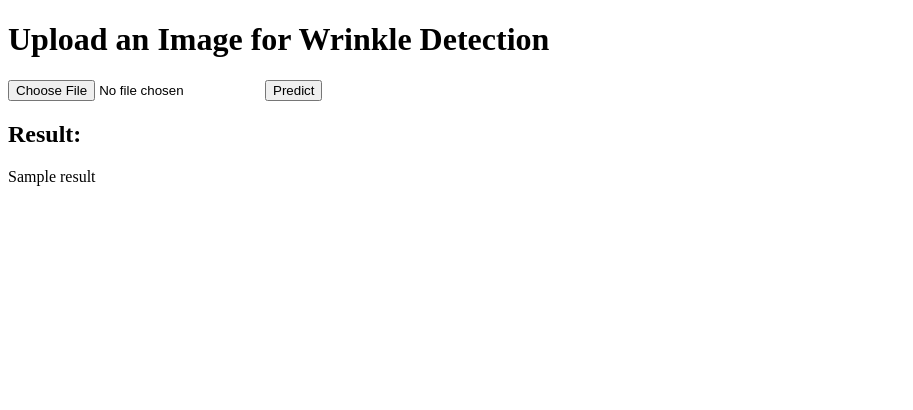
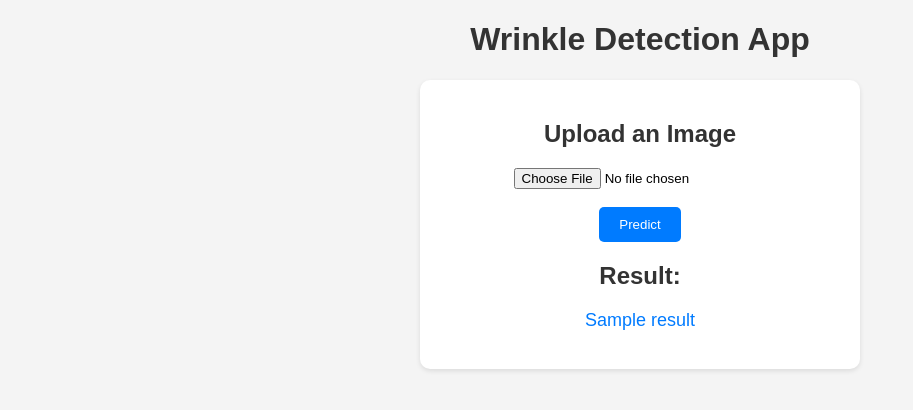
Before and after one commit to mrbeigh/skin-wrinkles-detector, a Flask app: template templates/index.html in a window 1280 px wide. Shown: the top 410 px of the page, without its empty margins (0-913 px from the left). Run offline with Flask 3, Linux system fonts and the light colour scheme; the template is opened without the code that fills it: most values are stand-ins (such as "Sample title", 1, 10 or a date in 2020).

Commit message:
final version

```diff
--- a/app.py
+++ b/app.py
@@ -1,4 +1,3 @@
-# app.py
 from flask import Flask, request, render_template
 from PIL import Image
 import numpy as np
@@ -7,7 +6,7 @@ import tensorflow as tf
 app = Flask(__name__)
 
 # Load your trained model
-model = tf.keras.models.load_model('https://drive.google.com/file/d/1HGA63hJ91KFMh3LtKp8Rq2lZnCnLEBzC/uc?export=download')
+model = tf.keras.models.load_model('saved_models/model.h5')
 
 @app.route('/')
 def index():
@@ -27,17 +26,17 @@ def predict():
         try:
             # Load and preprocess the uploaded image
             img = Image.open(file)
-            img = img.resize((150, 150))
+            img = img.resize((64, 64))  # Adjust to the same input size used during training
             img_array = np.array(img) / 255.0
 
             # Make predictions using the model
             predictions = model.predict(np.expand_dims(img_array, axis=0))
 
             # Determine the prediction result
-            if predictions[0][0] > 0.5:  # Assuming 0.5 is the threshold for classification
-                result = "The image has wrinkles."
+            if predictions[0][0] > 0.5:  # Adjust the threshold as needed
+                result = "Your skin has wrinkles. :( "
             else:
-                result = "The image has no wrinkles."
+                result = "Your skin has no wrinkles. :)"
 
             return render_template('index.html', result=result)
         except Exception as e:
--- a/templates/index.html
+++ b/templates/index.html
@@ -4,12 +4,67 @@
     <meta charset="UTF-8">
     <meta name="viewport" content="width=device-width, initial-scale=1.0">
     <title>Wrinkle Detection App</title>
+    <style>
+        body {
+            font-family: Arial, sans-serif;
+            text-align: center;
+            background-color: #f4f4f4;
+        }
+
+        h1 {
+            color: #333;
+        }
+
+        .container {
+            background-color: #fff;
+            padding: 20px;
+            border-radius: 10px;
+            box-shadow: 0 2px 5px rgba(0, 0, 0, 0.1);
+            margin: 20px auto;
+            max-width: 400px;
+        }
+
+        .upload-form {
+            margin-top: 20px;
+        }
+
+        .upload-button {
+            background-color: #007bff;
+            color: #fff;
+            border: none;
+            padding: 10px 20px;
+            cursor: pointer;
+            border-radius: 5px;
+            transition: background-color 0.3s ease;
+        }
+
+        .upload-button:hover {
+            background-color: #0056b3;
+        }
+
+        #prediction {
+            margin-top: 20px;
+        }
+
+        h2 {
+            color: #333;
+        }
+
+        p {
+            font-size: 18px;
+            color: #007bff;
+        }
+    </style>
 </head>
 <body>
-    <h1>Upload an Image for Wrinkle Detection</h1>
-    <form method="POST" action="/predict" enctype="multipart/form-data">
+    <h1>Wrinkle Detection App</h1>
+    <div class="container">
+        <h2>Upload an Image</h2>
+        <form method="POST" action="/predict" enctype="multipart/form-data" class="upload-form">
             <input type="file" name="file" accept=".jpg, .jpeg, .png">
-        <input type="submit" value="Predict">
+            <br>
+            <br>
+            <input type="submit" value="Predict" class="upload-button">
         </form>
 
         <!-- Display the prediction result here -->
@@ -19,5 +74,6 @@
                 <p>{{ result }}</p>
             {% endif %}
         </div>
+    </div>
 </body>
 </html>
```
Also changed, not shown: model.py (+21 -21 lines). Lines whose indentation alone changed are shown as unchanged.
